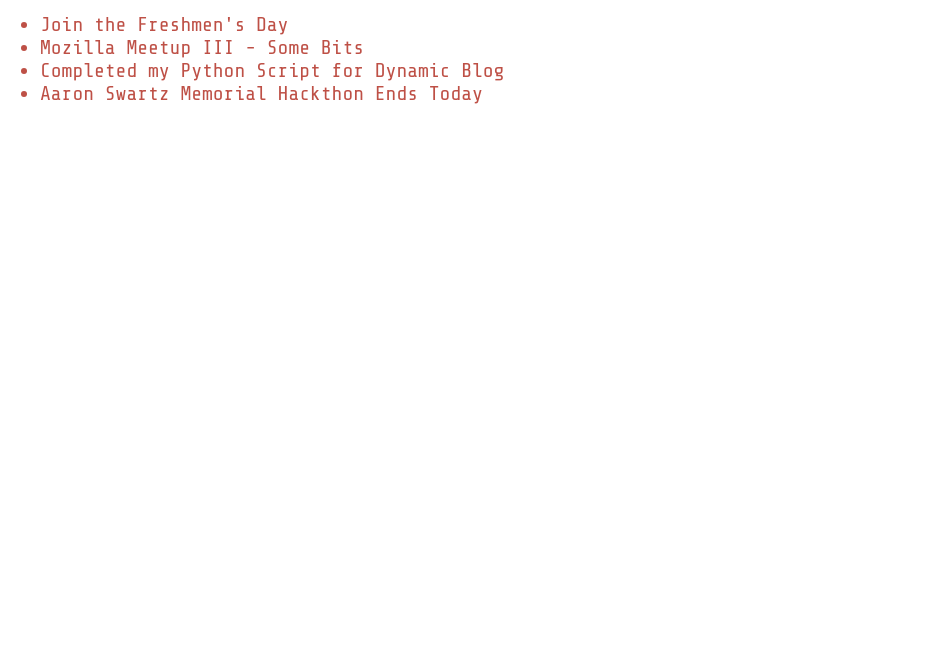
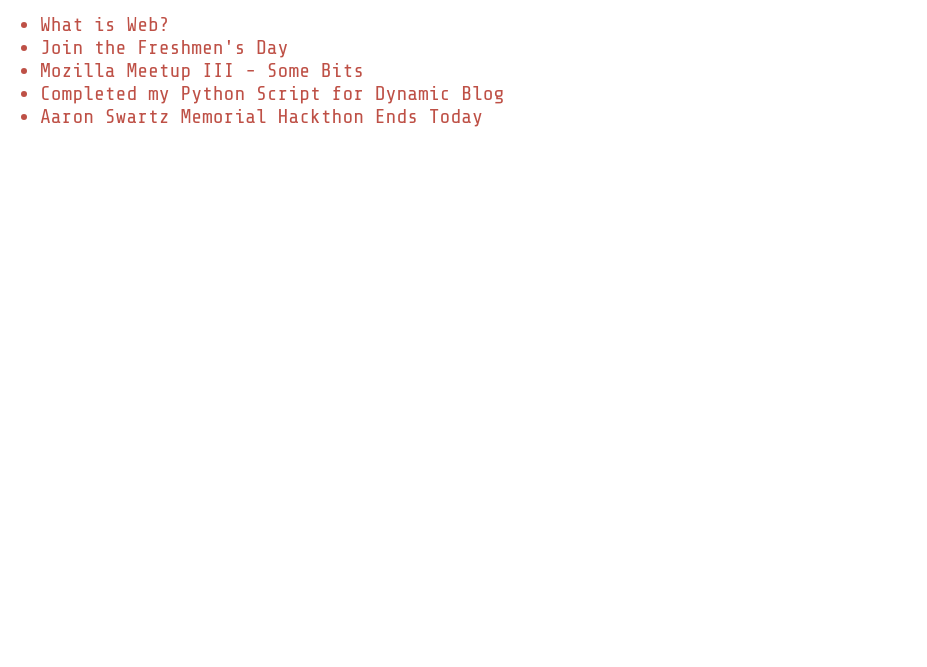
Before and after one commit to nootanghimire/blog, a plain HTML site: page index.html in a window 1280 px wide. Shown: the part 133-800 px from the top of the page, without its empty margins (0-927 px from the left). Drawn offline with nearby package versions, Linux system fonts and the light colour scheme; a web font is replaced by a local one.

Commit message:
Update index.html

```diff
--- a/index.html
+++ b/index.html
@@ -38,6 +38,7 @@
 	<div id="main-banner">Cipher's Blog
 	<span style="padding-left:20px;" style="font-size:20px;">| <a href="http://www.twitter.com/nootanghimire">Chants</a></span><span style="padding-left:20px; ont-size:20px;"> | <a href="http://github.com/nootanghimire">Codins'</a> | <a href="https://github.com/nootanghimire/blog">Source</a> |</span></div>
 	<ul>
+	<a href="2014/02/22/what-is-web.html"><li>What is Web?</li></a>
 	    <a href="2013/12/16/join-the-freshmen's-day.html"><li>Join the Freshmen's Day</li></a>
 		<a href="2013/11/09/mozilla-nepal-meetup-iii.html"><li>Mozilla Meetup III - Some Bits</li></a>
 		<a href="2013/11/13/completed-my-python-script-for-dynamic-blog.html"><li>Completed my Python Script for Dynamic Blog</li></a>
```
